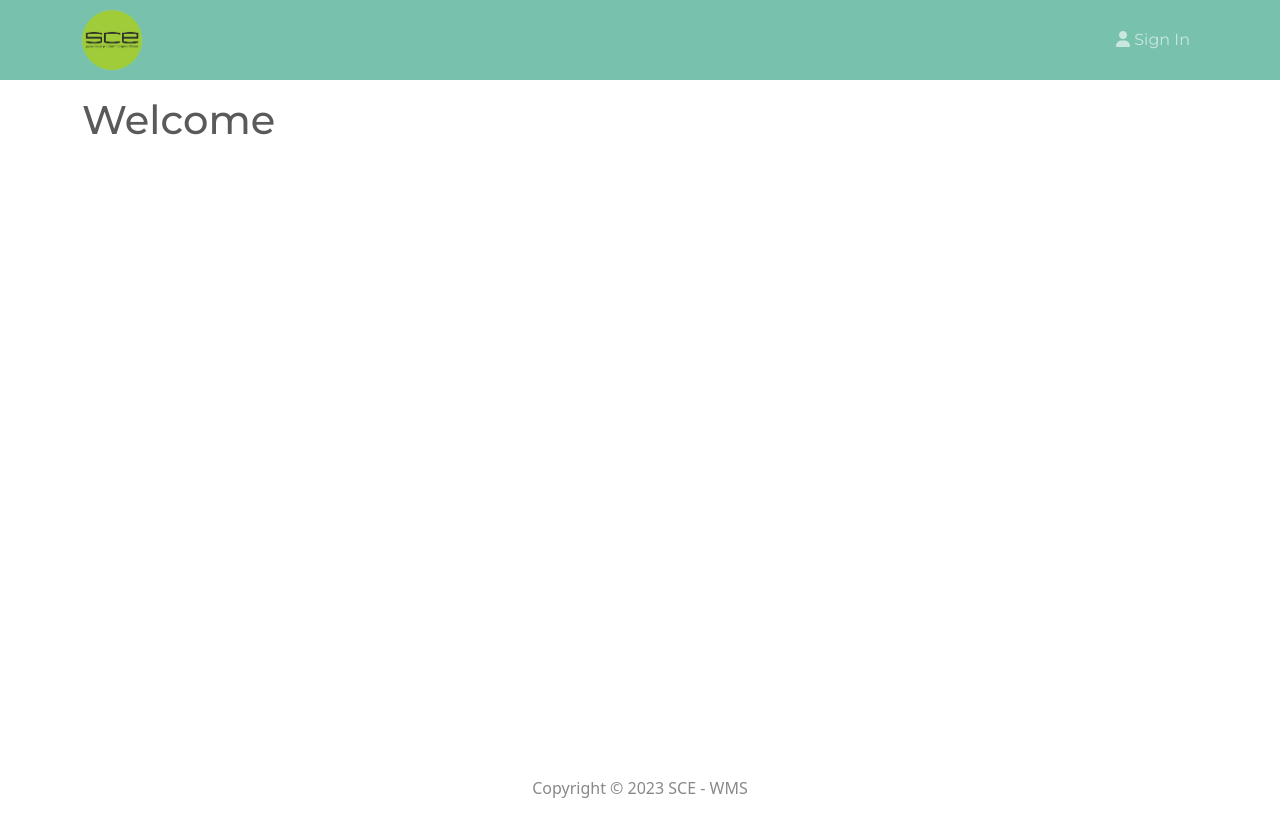
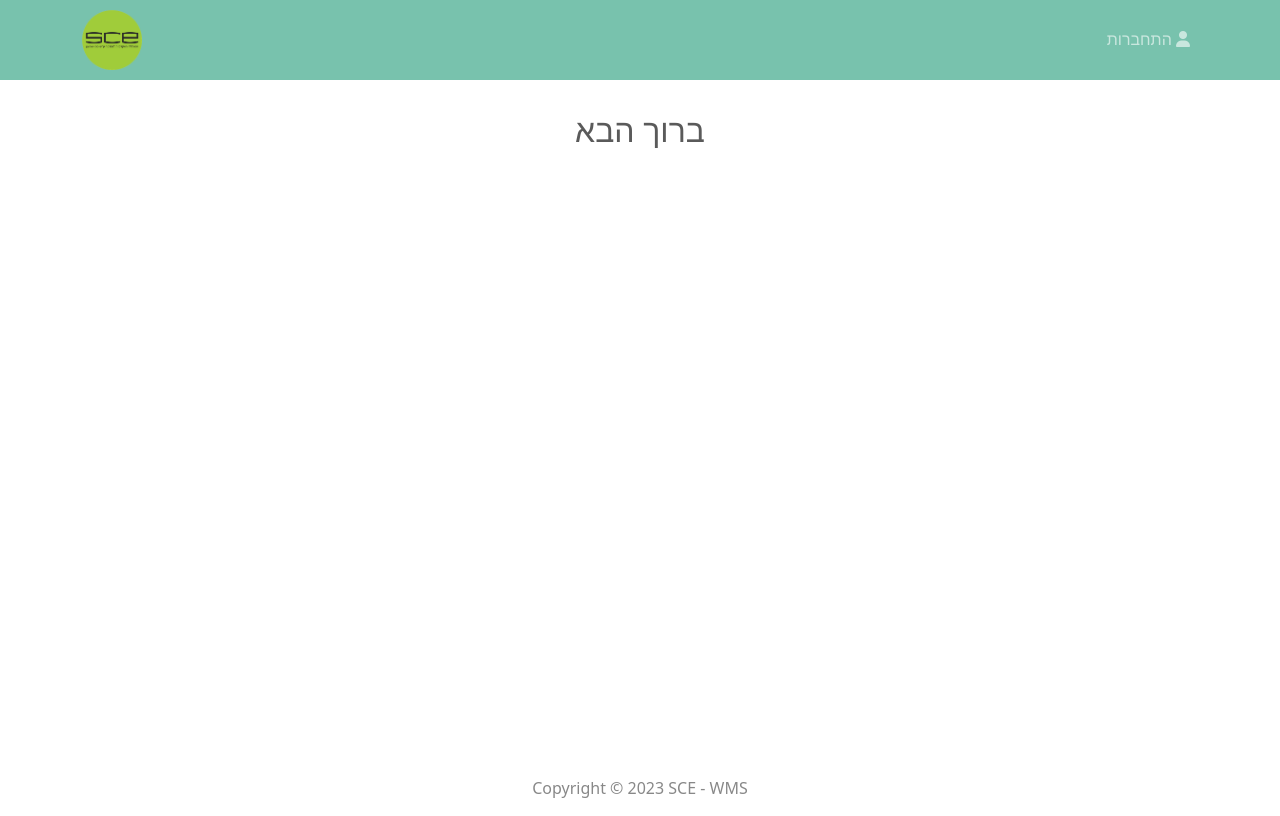
Before and after one commit to MaorSaadia/SCEVC_WMS, a React (Create React App) app in the folder frontend/: page / in a window 1280 px wide. Built offline with nearby package versions, Linux system fonts and the light colour scheme.

Commit message:
small changing

```diff
--- a/frontend/src/App.js
+++ b/frontend/src/App.js
@@ -1,19 +1,23 @@
 import React from 'react';
+import { BrowserRouter as Router, Route, Routes } from 'react-router-dom';
 import { Container } from 'react-bootstrap';
 import Header from './components/Header';
 import Footer from './components/Footer';
+import HomeScreen from './screens/HomeScreen';
 
 const App = () => {
   return (
-    <>
+    <Router>
       <Header />
       <main className="py-3">
         <Container>
-          <h1>Welcome</h1>
+          <Routes>
+            <Route path="/" element={<HomeScreen />} />
+          </Routes>
         </Container>
       </main>
       <Footer />
-    </>
+    </Router>
   );
 };
 
--- a/frontend/src/components/Header.js
+++ b/frontend/src/components/Header.js
@@ -1,5 +1,5 @@
 import React from 'react';
-//import { LinkContainer } from 'react-router-bootstrap';
+import { LinkContainer } from 'react-router-bootstrap';
 import { Navbar, Nav, Container } from 'react-bootstrap';
 
 const Header = () => {
@@ -10,21 +10,30 @@ const Header = () => {
         collapseOnSelect
       >
         <Container>
-          <Navbar.Brand href="/">
+          <LinkContainer to="/">
+            <Navbar.Brand>
               <img
                 alt=""
                 src="/SCE.png"
                 width="60"
                 height="60"
                 className="d-inline-block align-top"
-            />{' '}
+              />
             </Navbar.Brand>
+          </LinkContainer>
           <Navbar.Toggle aria-controls="basic-navbar-nav" />
           <Navbar.Collapse id="basic-navbar-nav">
             <Nav className="ms-auto">
-              <Nav.Link href="/login">
-                <i className="fas fa-user"></i> Sign In
+              {/* <LinkContainer to="/conntact">
+                <Nav.Link>
+                  צור קשר <i className="fas fa-phone"></i>
                 </Nav.Link>
+              </LinkContainer> */}
+              <LinkContainer to="/login">
+                <Nav.Link>
+                  התחברות <i className="fas fa-user"></i>
+                </Nav.Link>
+              </LinkContainer>
             </Nav>
           </Navbar.Collapse>
         </Container>
--- a/frontend/src/index.css
+++ b/frontend/src/index.css
@@ -3,5 +3,21 @@ main {
 }
 
 .navbar {
-  height: 10vh; /*i assume your navbar size 100px*/
+  height: 10vh;
 }
+
+h1 {
+  font-size: 2rem;
+  padding: 1rem 0;
+  text-align: center;
+}
+
+h2 {
+  font-size: 1.4rem;
+  padding: 0.5rem 0;
+  text-align: center;
+}
+
+h3 {
+  padding: 1rem 0;
+}
```
Lines whose indentation alone changed are shown as unchanged.
